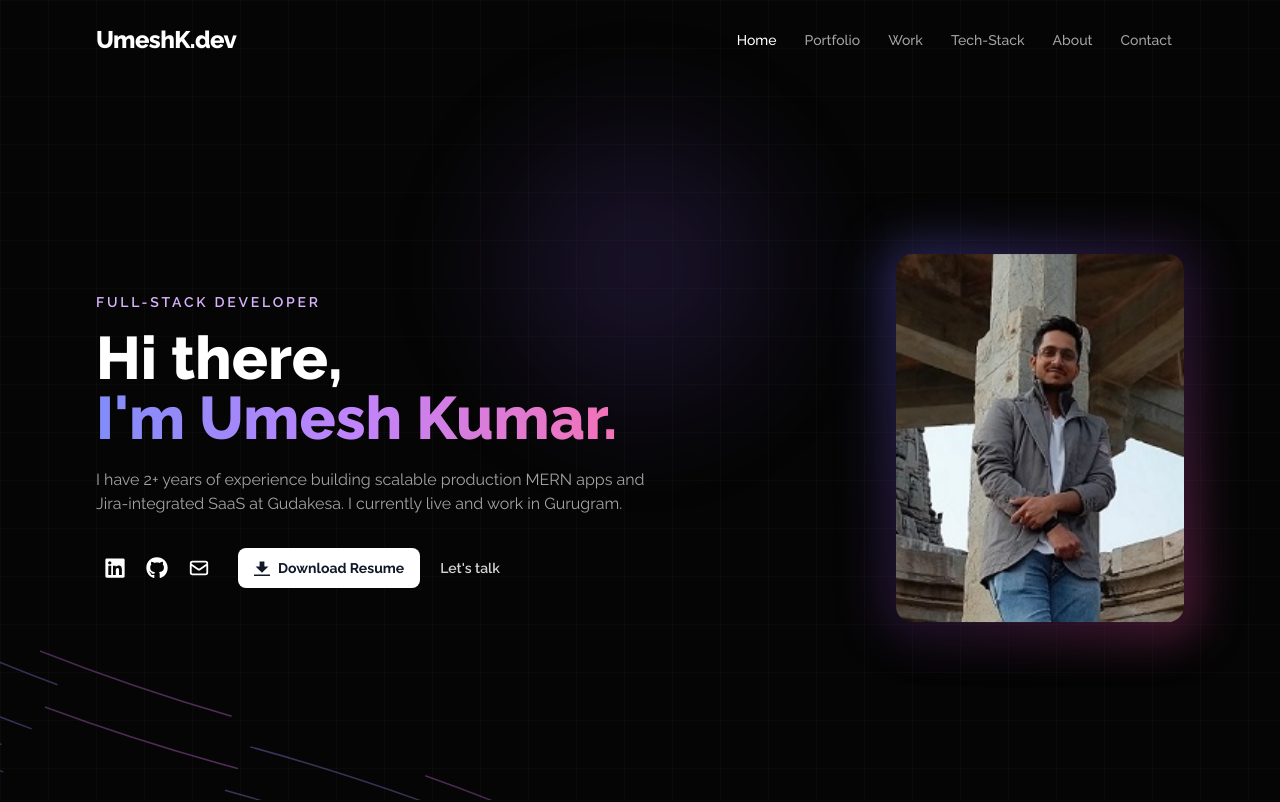
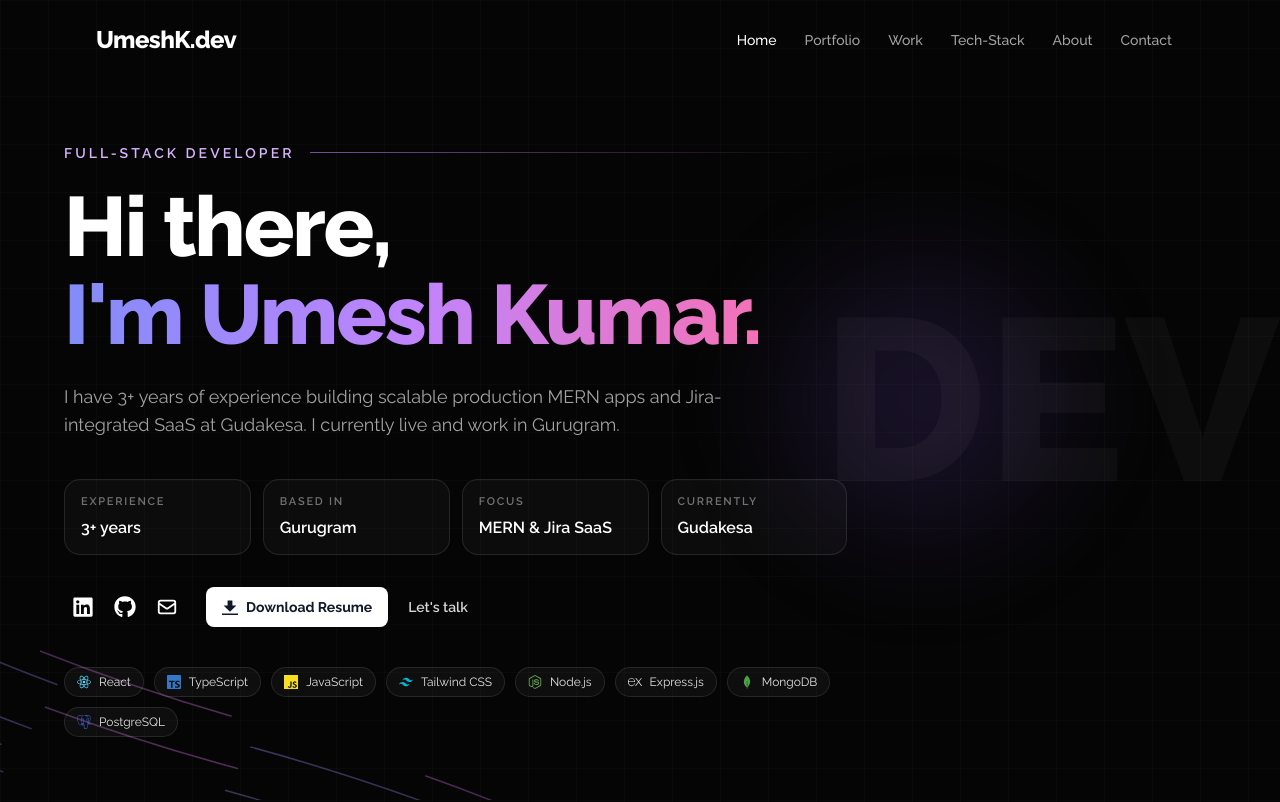
Before and after one commit to Vargos98/personal-portfolio, a React (Vite) app: page / in a window 1280 px wide. Shown: the top 802 px of the page. Built offline with nearby package versions, Linux system fonts and the light colour scheme.

Commit message:
Update: updated timeline and removed image

```diff
--- a/src/components/sections/Hero.jsx
+++ b/src/components/sections/Hero.jsx
@@ -1,13 +1,13 @@
 import { useRef } from 'react';
 import { FaGithub, FaLinkedin } from 'react-icons/fa';
 import { HiOutlineMail } from 'react-icons/hi';
-import heroImage from '@/assets/images/heroImage.png';
 import { profile } from '@/data/profile';
+import { featuredSkills } from '@/data/skills';
 import { socials } from '@/data/socials';
 import { gsap, prefersReducedMotion, useGSAP } from '@/lib/gsap';
 import { scrollToId } from '@/lib/scrollTo';
 import BackgroundBeams from '@/components/ui/BackgroundBeams';
-import Container from '@/components/ui/Container';
+import SkillMark from '@/components/ui/SkillMark';
 import Spotlight from '@/components/ui/Spotlight';
 
 const iconMap = {
@@ -16,34 +16,39 @@ const iconMap = {
   email: HiOutlineMail,
 };
 
+const highlights = [
+  { label: 'Experience', value: '3+ years' },
+  { label: 'Based in', value: 'Gurugram' },
+  { label: 'Focus', value: 'MERN & Jira SaaS' },
+  { label: 'Currently', value: 'Gudakesa' },
+];
+
+const heroStack = featuredSkills.slice(0, 8);
+
 export default function Hero({ ready = true }) {
   const root = useRef(null);
 
   useGSAP(
     () => {
+      const pieces =
+        '[data-hero="title"] span, [data-hero="body"], [data-hero="stats"], [data-hero="cta"] > *, [data-hero="stack"]';
+
       if (!ready) {
-        gsap.set('[data-hero="title"] span, [data-hero="body"], [data-hero="cta"] > *', {
-          opacity: 0,
-          y: 20,
-        });
-        gsap.set('[data-hero="photo"]', { opacity: 0, x: 24 });
+        gsap.set(pieces, { opacity: 0, y: 20 });
         return;
       }
 
       if (prefersReducedMotion()) {
-        gsap.set('[data-hero="title"] span, [data-hero="body"], [data-hero="cta"] > *, [data-hero="photo"]', {
-          opacity: 1,
-          x: 0,
-          y: 0,
-        });
+        gsap.set(pieces, { opacity: 1, y: 0 });
         return;
       }
 
       const tl = gsap.timeline({ defaults: { ease: 'power3.out', clearProps: 'transform' } });
       tl.to('[data-hero="title"] span', { y: 0, opacity: 1, stagger: 0.08, duration: 0.65 })
-        .to('[data-hero="body"]', { y: 0, opacity: 1, duration: 0.55 }, '-=0.3')
-        .to('[data-hero="cta"] > *', { y: 0, opacity: 1, stagger: 0.08, duration: 0.45 }, '-=0.25')
-        .to('[data-hero="photo"]', { x: 0, opacity: 1, duration: 0.8 }, '-=0.7');
+        .to('[data-hero="body"]', { y: 0, opacity: 1, duration: 0.5 }, '-=0.28')
+        .to('[data-hero="stats"]', { y: 0, opacity: 1, duration: 0.5 }, '-=0.28')
+        .to('[data-hero="cta"] > *', { y: 0, opacity: 1, stagger: 0.08, duration: 0.4 }, '-=0.22')
+        .to('[data-hero="stack"]', { y: 0, opacity: 1, duration: 0.45 }, '-=0.2');
     },
     { scope: root, dependencies: [ready] },
   );
@@ -56,30 +61,58 @@ export default function Hero({ ready = true }) {
     >
       <div className="bg-grid pointer-events-none absolute inset-0 opacity-60" />
       <BackgroundBeams />
-      <Spotlight />
+      <Spotlight className="left-[72%] top-1/2 hidden lg:block" />
+      <p
+        aria-hidden="true"
+        className="pointer-events-none absolute right-0 top-1/2 hidden -translate-y-1/2 select-none font-extrabold leading-none text-white/[0.035] lg:block lg:text-[18vw]"
+      >
+        DEV
+      </p>
 
-      <Container className="relative z-10 grid items-center gap-10 py-12 lg:grid-cols-[minmax(0,1fr)_auto] lg:gap-16">
-        <div data-hero="copy" className="max-w-xl text-center lg:text-left">
-          <p className="text-sm font-semibold uppercase tracking-[0.2em] text-purple-300">
-            {profile.role}
-          </p>
+      <div className="relative z-10 w-full px-4 py-12 sm:px-6 lg:px-10 xl:px-16">
+        <div data-hero="copy" className="w-full lg:w-[68%]">
+          <div className="flex items-center gap-4">
+            <p className="shrink-0 text-sm font-semibold uppercase tracking-[0.22em] text-purple-300">
+              {profile.role}
+            </p>
+            <span className="hidden h-px flex-1 bg-gradient-to-r from-purple-400/60 via-fuchsia-400/25 to-transparent sm:block" />
+          </div>
+
           <h1
             data-hero="title"
-            className="mt-4 text-4xl font-extrabold leading-tight sm:text-5xl lg:text-6xl"
+            className="mt-5 text-4xl font-extrabold tracking-tight sm:text-6xl lg:text-7xl xl:text-[5.25rem] xl:leading-[1.05]"
           >
             <span className="block">{profile.headline}</span>
             <span className="gradient-text">I'm {profile.name}.</span>
           </h1>
+
           <p
             data-hero="body"
-            className="mt-5 text-sm leading-relaxed text-neutral-400 sm:text-base"
+            className="mt-6 max-w-2xl text-sm leading-relaxed text-neutral-400 sm:text-base lg:text-lg"
           >
             {profile.summary}
           </p>
 
+          <dl
+            data-hero="stats"
+            className="mt-10 grid grid-cols-2 gap-3 sm:grid-cols-4"
+          >
+            {highlights.map((item) => (
+              <div
+                key={item.label}
+                className="rounded-2xl border border-white/10 bg-white/[0.03] px-4 py-3.5"
+              >
+                <dt className="text-[11px] font-semibold uppercase tracking-[0.16em] text-neutral-500">
+                  {item.label}
+                </dt>
+                <dd className="mt-1.5 text-sm font-semibold text-white sm:text-base">{item.value}</dd>
+              </div>
+            ))}
+          </dl>
+
           <div
             data-hero="cta"
-            className="mt-8 flex flex-col items-center gap-5 sm:flex-row sm:flex-wrap sm:justify-center lg:justify-start"
+            className="mt-8 flex flex-col items-start gap-5 sm:flex-row sm:flex-wrap sm:items-center"
           >
             <div className="flex items-center gap-1">
               {socials.map((item) => {
@@ -118,20 +151,20 @@ export default function Hero({ ready = true }) {
               Let's talk
             </button>
           </div>
-        </div>
 
-        <div data-hero="photo" className="mx-auto w-48 sm:w-64 lg:w-72">
-          <div className="relative">
-            <div className="absolute -inset-3 rounded-[1.6rem] bg-gradient-to-br from-indigo-500/40 via-purple-500/20 to-pink-500/40 blur-xl" />
-            <img
-              src={heroImage}
-              alt={`${profile.name} portrait`}
-              fetchPriority="high"
-              className="relative z-10 w-full rounded-2xl object-cover shadow-2xl motion-safe:animate-float"
-            />
+          <div data-hero="stack" className="mt-10 flex flex-wrap gap-2.5">
+            {heroStack.map((skill) => (
+              <span
+                key={skill.id}
+                className="inline-flex cursor-default items-center gap-2 rounded-full border border-white/10 bg-white/[0.04] px-3 py-1.5 text-xs text-neutral-200"
+              >
+                <SkillMark skill={skill} className="h-3.5 w-3.5" />
+                {skill.title}
+              </span>
+            ))}
           </div>
         </div>
-      </Container>
+      </div>
     </section>
   );
 }
--- a/src/data/profile.js
+++ b/src/data/profile.js
@@ -9,9 +9,9 @@ export const profile = {
   headline: 'Hi there,',
   loaderLine: 'Welcome',
   summary:
-    'I have 2+ years of experience building scalable production MERN apps and Jira-integrated SaaS at Gudakesa. I currently live and work in Gurugram.',
+    'I have 3+ years of experience building scalable production MERN apps and Jira-integrated SaaS at Gudakesa. I currently live and work in Gurugram.',
   about: [
-    'I am based in Gurugram and have more than two years of experience building production web applications. Much of that work has been on Jira-integrated SaaS products, along with MERN applications and interfaces that need to work well on both desktop and mobile.',
+    'I am based in Gurugram and have more than three years of experience building production web applications. Much of that work has been on Jira-integrated SaaS products, along with MERN applications and interfaces that need to work well on both desktop and mobile.',
     'I work mainly with React, TypeScript, Node.js, and MongoDB. I also handle CI/CD and Docker, and I care about quality — functional testing, regression testing, and API checks before a feature ships.',
     'I completed my Bachelor’s in Computer Science and Engineering at JK Lakshmipat University (June 2017 – June 2021). Outside of work I enjoy coffee, swimming, badminton, and cooking.',
   ],
```
